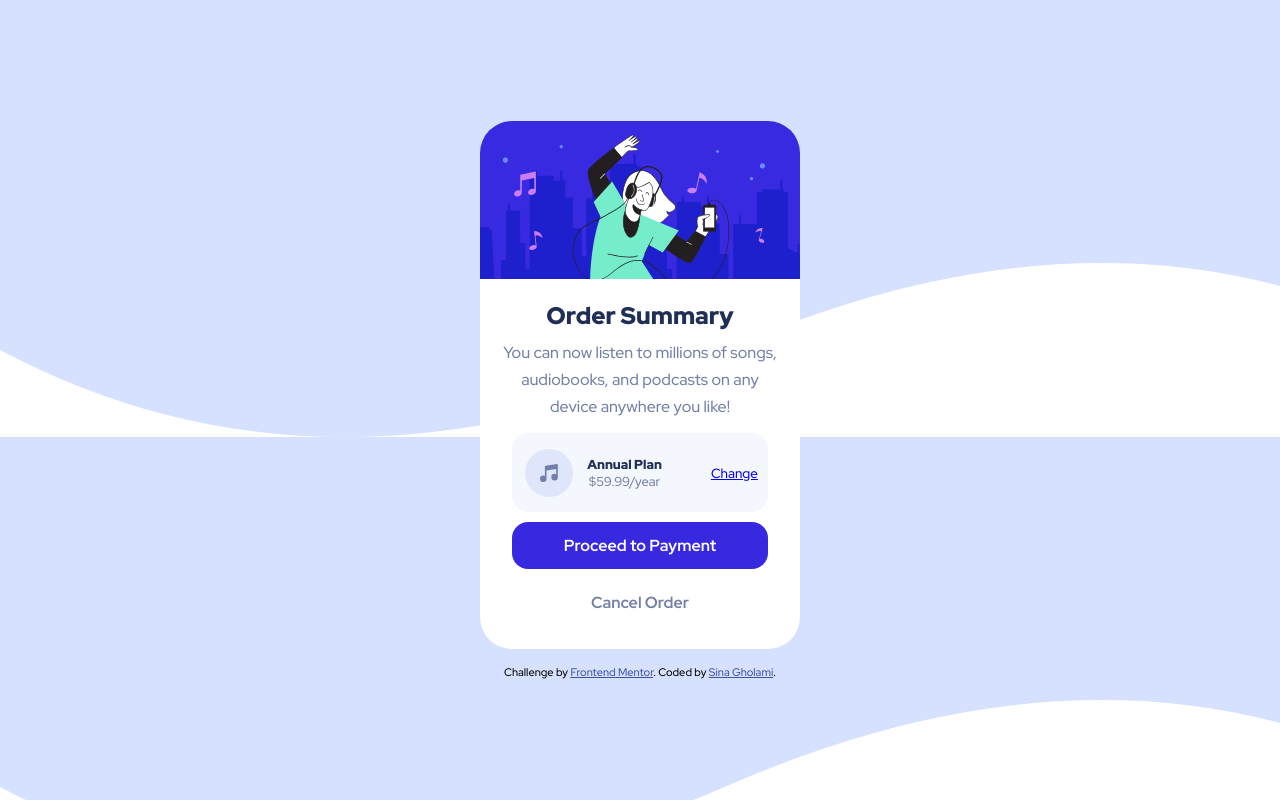
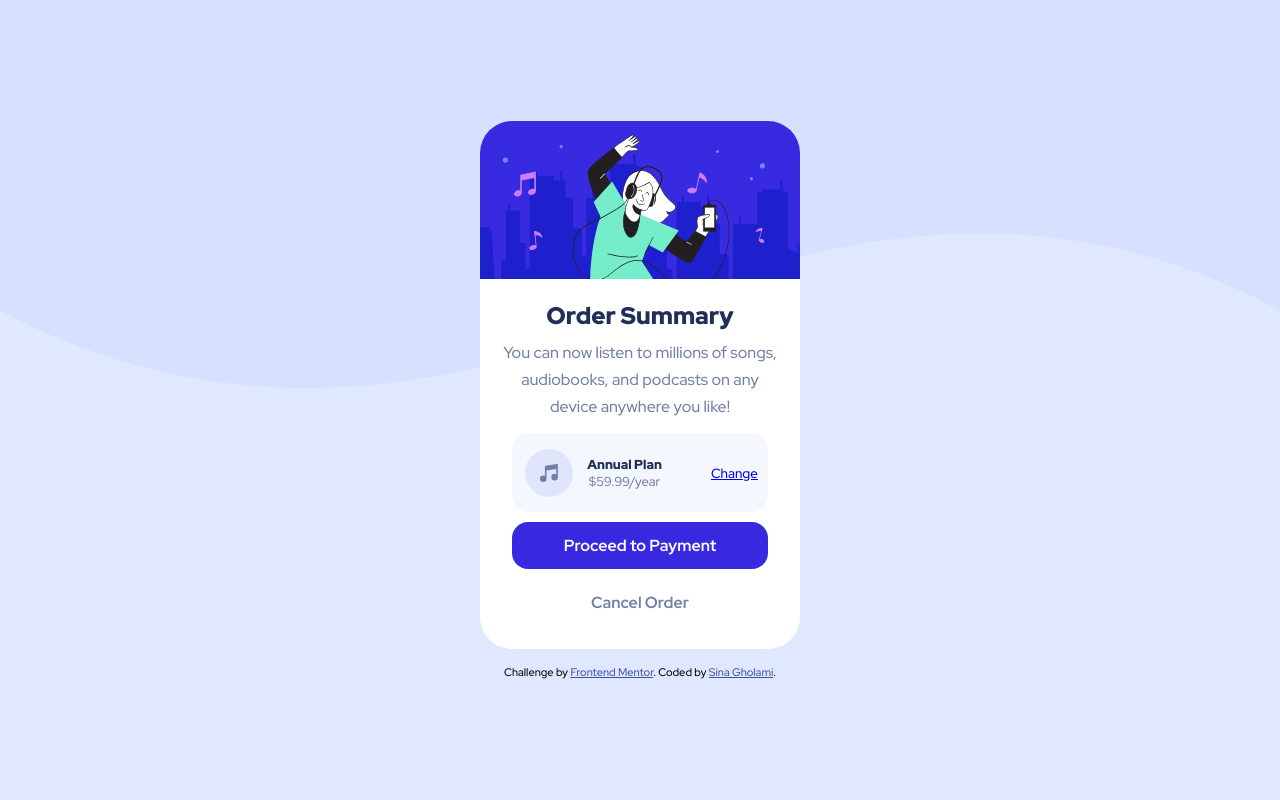
Before and after one commit to sinaGh-cyber/sinaGh-cyber.github.io, a plain HTML site: page index.html in a window 1280 px wide. Drawn offline with Linux system fonts and the light colour scheme.

Commit message:
background fix2

```diff
--- a/style.css
+++ b/style.css
@@ -161,6 +161,9 @@ p {
 @media screen and (min-width: 480px) {
   body {
   background: url('./images/pattern-background-desktop.svg');
+  background-color: var(--Pale-blue);
+  background-repeat: no-repeat;
+  background-size: contain;
   }
 
 }
```
